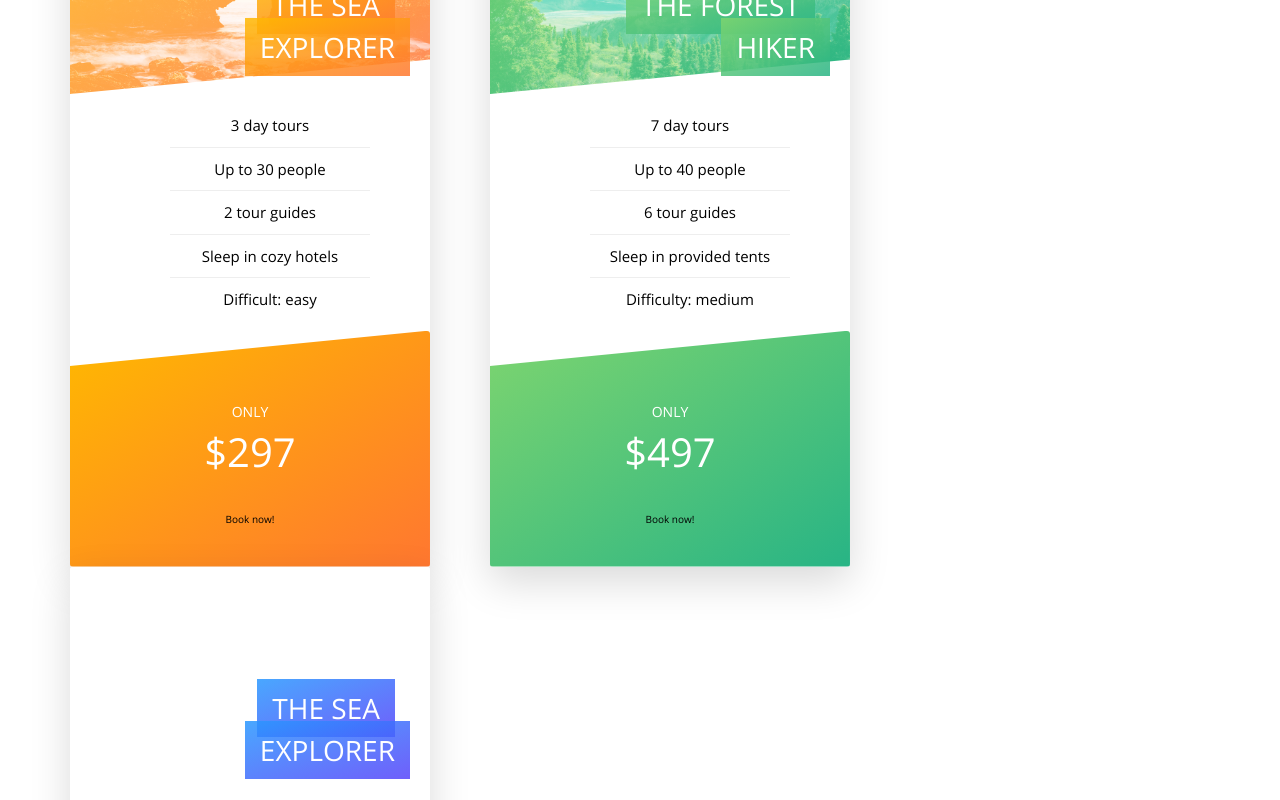
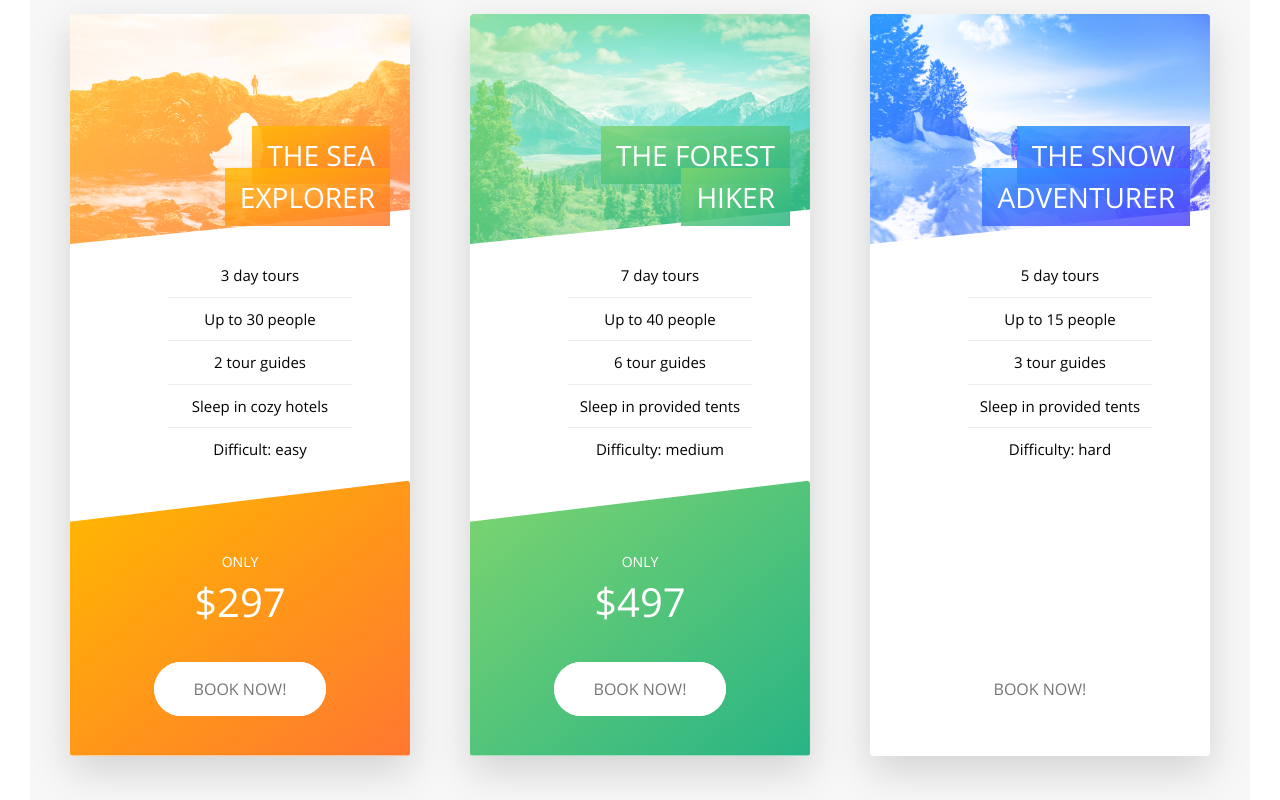
Before and after one commit to ebuyco/Natours_NextJs, a Next.js app: page / in a window 1280 px wide. Shown: the part 2420-3220 px from the top of the page. Built offline with nearby package versions, Linux system fonts and the light colour scheme.

Commit message:
layout__fixed

```diff
--- a/components/TourSection.js
+++ b/components/TourSection.js
@@ -1,14 +1,17 @@
 import React from 'react';
+import TourStyle from '../components/styles/layout/TourStyle';
 import Card from '../components/styles/base/Card';
 import Grid from '../components/styles/base/Grid';
 import Utilities from '../components/styles/base/Utilities';
 import Typography from '../components/styles/base/Typography';
+import Button from '../components/styles/base/Button';
 
 const SectionTour = () => (
-      <>
+      <TourStyle>
         <Grid>
         <Card>
          <Typography>
+            <Button>
              <Utilities>
                     <section className="section-tours" id="section-tours">
                           <div className="u-center-text u-margin-bottom-big">
@@ -93,16 +96,16 @@ const SectionTour = () => (
                                                        </div>
                                                        <h4 className="card__heading">
                                                             <span className="card__heading-span card__heading-span--3">
-                                                                    The Sea Explorer
+                                                                    The Snow Adventurer
                                                             </span>
                                                        </h4>
                                                         <div className="card__details">
                                                               <ul>
-                                                                    <li>3 day tours</li>
-                                                                    <li>Up to 30 people</li>
-                                                                    <li>2 tour guides</li>
-                                                                    <li>Sleep in cozy hotels</li>
-                                                                    <li>Difficult: easy</li>
+                                                                    <li>5 day tours</li>
+                                                                    <li>Up to 15 people</li>
+                                                                    <li>3 tour guides</li>
+                                                                    <li>Sleep in provided tents </li>
+                                                                    <li>Difficulty: hard</li>
                                                               </ul>
                                                         </div>
                                                   </div>
@@ -124,10 +127,11 @@ const SectionTour = () => (
                           </div>
                     </section>
                </Utilities>
+               </Button>
             </Typography>
             </Card>
             </Grid>
-      </>
+      </TourStyle>
 
 );
 
--- a/components/styles/base/Card.js
+++ b/components/styles/base/Card.js
@@ -86,7 +86,7 @@ const Card = styled.div`
             }
 
             &--3{
-                  background-image: linear-gradient(to right bottom, ${props => props.theme.color_tertiary_light}, ${props => props.theme.tertiary_dark}),
+                  background-image: linear-gradient(to right bottom, ${props => props.theme.color_tertiary_light}, ${props => props.theme.color_tertiary_dark}),
                   url(../../../static/nat-7.jpg);
             }
       }
--- a/components/styles/base/Grid.js
+++ b/components/styles/base/Grid.js
@@ -49,7 +49,7 @@ const Grid = styled.div`
             }
 
             .col-1-of-3{
-                  width: calc((100% - ${props => props.theme.grids.gutter_horizontal}) / 3);
+                  width: calc((100% - 2 * ${props => props.theme.grids.gutter_horizontal}) / 3);
             }
 
             .col-2-of-3 {
--- a/components/styles/layout/TourStyle.js
+++ b/components/styles/layout/TourStyle.js
@@ -0,0 +1,19 @@
+import styled from 'styled-components';
+
+
+const SectionTours = styled.div`
+
+    .section-tours {
+            background-color: ${props => props.theme.color_grey_light_1};
+            padding: 25rem 0 15rem 0;
+            margin-top: -10rem;
+
+            @media(max-width: ${props => props.theme.screens.tab_port}){
+                 padding: 20rem 0 10rem 0;
+            }
+    }
+
+`;
+
+
+export default SectionTours;
```
